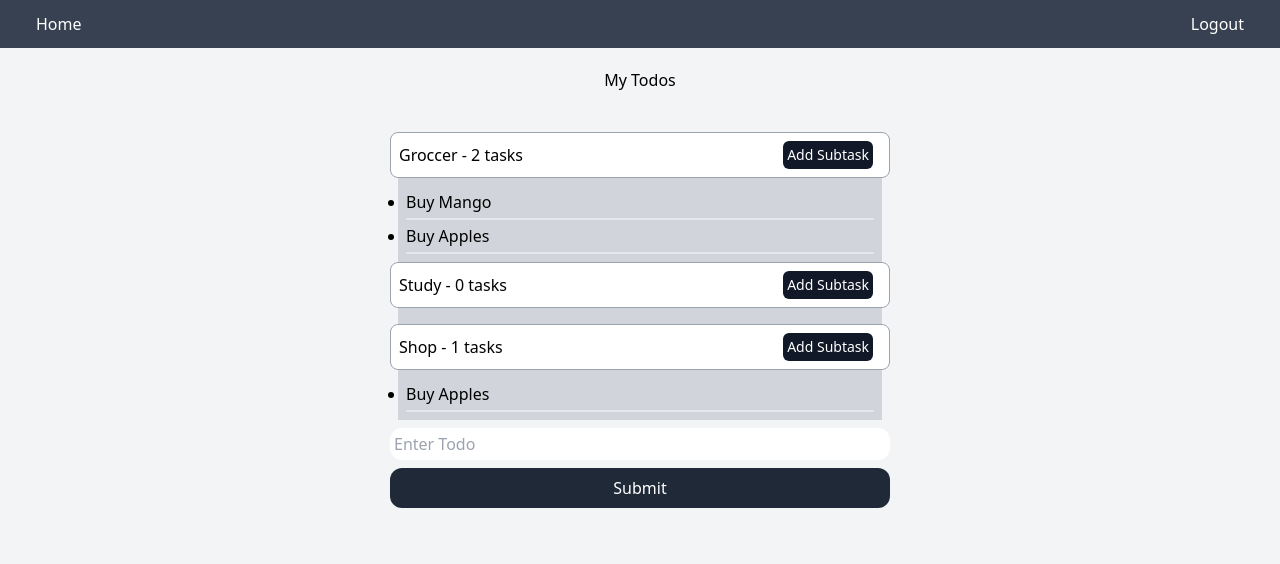
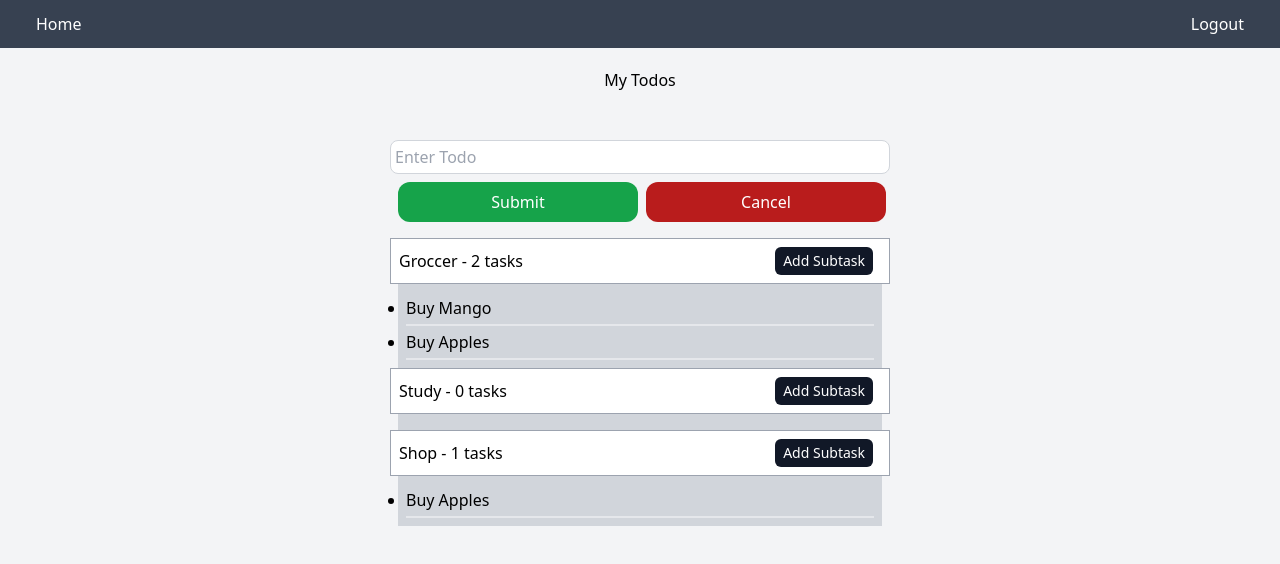
Before and after one commit to kavukj/todos-app, a React (Create React App) app: page / in a window 1280 px wide. Both pictures are taken after a click on the button "Add New todo". Shown: the top 564 px of the page. Built offline with nearby package versions, Linux system fonts and the light colour scheme.

Commit message:
Added some styling

```diff
--- a/src/App.tsx
+++ b/src/App.tsx
@@ -25,7 +25,7 @@ const App = () => {
         <h4 className='flex justify-center mt-5'>My Todos</h4>
       </div>
       {/* Returns Login button if no user logged */}
-      <div className='flex justify-center h-[fit-content] my-10 items-center'>
+      <div className='flex justify-center h-[fit-content] my-8 items-center'>
         {!user ?
           <button onClick={handleLogin}
             className='rounded-xl bg-gray-950 text-white py-3 px-10 text-xl h-[fit-content] hover:bg-gray-800'>
--- a/src/Todo.tsx
+++ b/src/Todo.tsx
@@ -27,18 +27,18 @@ const Todo: React.FC<Props> = ({ todo }) => {
 
     return (
         <>
-            <div className="border-solid rounded-lg bg-white border border-gray-400 p-2 w-[500px] flex justify-between items-center">
+            <div className="border-solid  bg-white border border-gray-400 p-2 w-[500px] flex justify-between items-center">
                 <p>{todo.name} - {todo.subTasks.length} tasks</p>
                 {!todo.formVisible &&
-                    <button className="bg-gray-900 hover:bg-gray-700 p-1 rounded-md text-sm mx-2 text-white"
+                    <button className="bg-gray-900 hover:bg-gray-700 py-1 px-2 rounded-md text-sm mx-2 text-white"
                         onClick={() => handleSubTask(todo.id, true)}>Add Subtask</button>}
                 {todo.formVisible ?
                     <div>
                         <input className="rounded-md border border-black" type="text"
                             onChange={(e) => handleInputChange(e.target.value)} />
-                        <span className="text-black bg-white hover:bg-slate-100 border border-black mx-2 rounded-lg px-2 py-1 font-extrabold cursor-pointer"
+                        <span className="text-white bg-green-600 hover:bg-green-700 mx-1 rounded-lg px-2 py-1 cursor-pointer"
                             onClick={() => handleSubmit(todo.id, false)}>Add</span>
-                        <span className="text-red-600 font-extrabold cursor-pointer mx-2"
+                        <span className="text-white bg-red-600 hover:bg-red-700 rounded-lg px-2 py-1 font-extrabold cursor-pointer mx-1"
                             onClick={() => updateTodosVisibility(todo.id, false)}>X</span>
                     </div> :
                     null}
--- a/src/Todos.tsx
+++ b/src/Todos.tsx
@@ -7,8 +7,8 @@ const Todos = () => {
     const [show, setshow] = useState(false);
     const [input, setInput] = useState('');
 
-    const handleSetShow = () => {
-        setshow(true);
+    const handleSetShow = (value: boolean) => {
+        setshow(value);
     }
 
     //To handle Input value change
@@ -24,24 +24,27 @@ const Todos = () => {
     return (
         <div>
             <div>
+                {!show ?
+                    <button className="bg-gray-800 hover:bg-black text-white w-[100%] my-2 rounded-xl p-2" onClick={() => handleSetShow(true)}>
+                        Add New todo
+                    </button>
+                    :
+                    <div className="my-2">
+                        <input type="text" className="border border-gray-300 mt-2 rounded-lg p-1 w-[100%]" onChange={(e) => handleInputChange(e.target.value)}
+                            placeholder="Enter Todo" />
+                        <button className="bg-green-600 hover:bg-gray-600 text-white w-[48%] my-2 mx-2 rounded-xl p-2" onClick={handleSubmit}>
+                            Submit
+                        </button>
+                        <button className="bg-red-700 hover:bg-gray-600 text-white w-[48%] my-2 rounded-xl p-2" onClick={() => handleSetShow(false)}>
+                            Cancel
+                        </button>
+                    </div>
+                }
+            </div>
+            <div>
                 {todos.map((todo: TodoI) => (
                     <Todo key={todo.id} todo={todo} />
                 ))}
-            </div>
-            <div>
-                {!show ?
-                    <button className="bg-gray-800 hover:bg-black text-white w-[100%] my-2 rounded-xl p-2" onClick={handleSetShow}>
-                        Add New todo
-                    </button>
-                    :
-                    <div>
-                        <input type="text" className=" mt-2 rounded-xl p-1 w-[100%]" onChange={(e) => handleInputChange(e.target.value)}
-                            placeholder="Enter Todo" />
-                        <button className="bg-gray-800 hover:bg-black text-white w-[100%] my-2 rounded-xl p-2" onClick={handleSubmit}>
-                            Submit
-                        </button>
-                    </div>
-                }
             </div>
         </div>
     )
```
